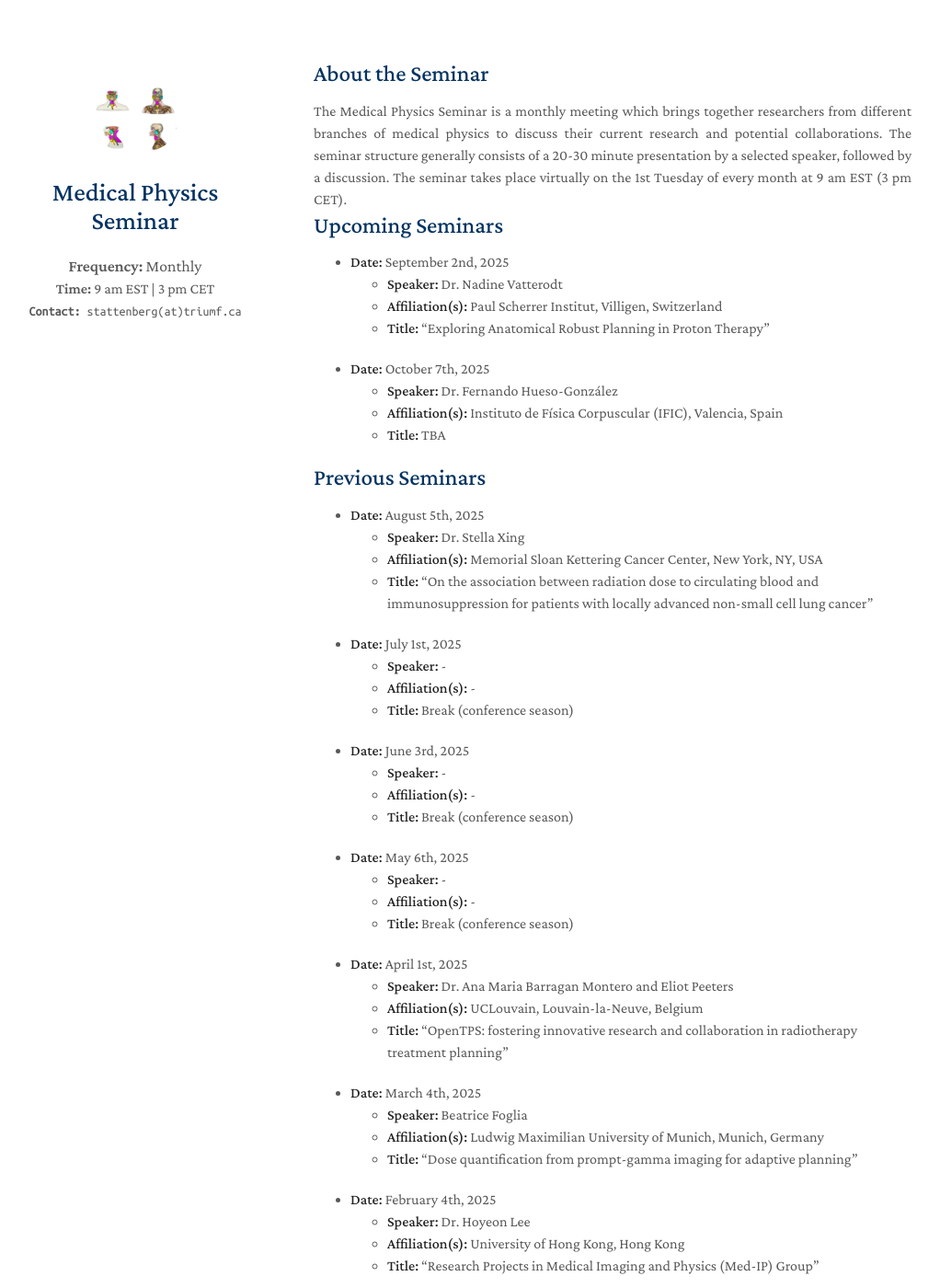
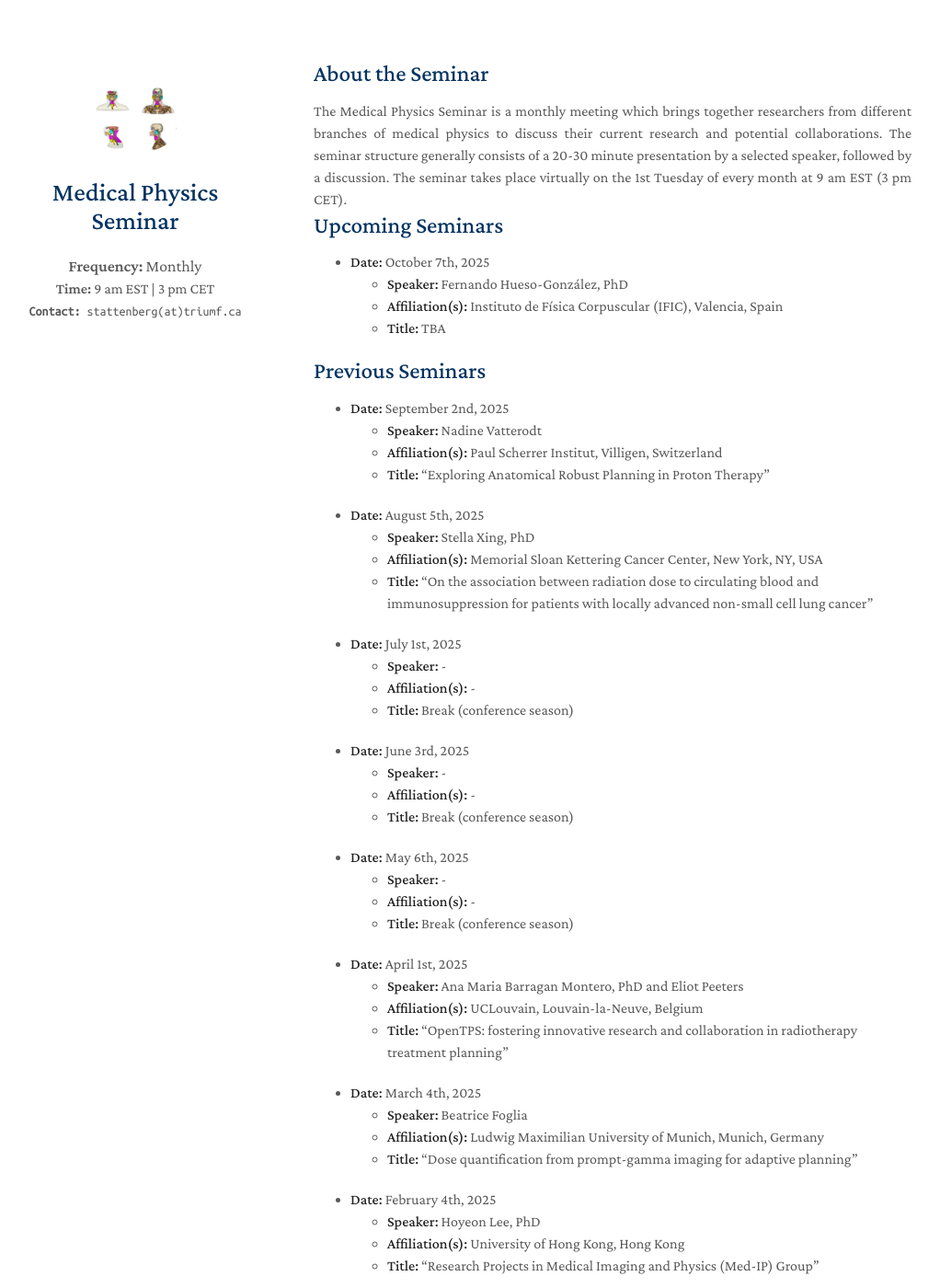
Before and after one commit to MedPhysSeminar/MedPhysSeminar.github.io, a Jekyll site: the page built from index.md, in a window 1280 px wide and 1400 px high. Shown: the whole window at 92% size, without its empty margins (129-1151 px from the left). Built offline with Jekyll 4.4.1, drawn with Linux system fonts in a browser that asks for light colours; nearby versions of some CDN libraries; a style sheet for code colours, icons or effects is not loaded; our own code applies the rules of GitHub Pages for plain Markdown files; some of the changed text lies outside the part shown.

Commit message:
Update index.md

```diff
--- a/index.md
+++ b/index.md
@@ -9,20 +9,20 @@ layout: homepage
 
 ## Upcoming Seminars
 
-- **Date:** September 2nd, 2025
-  - **Speaker:** Dr. Nadine Vatterodt
-  - **Affiliation(s):** Paul Scherrer Institut, Villigen, Switzerland
-  - **Title:** "Exploring Anatomical Robust Planning in Proton Therapy"
-
 - **Date:** October 7th, 2025
-  - **Speaker:** Dr. Fernando Hueso-González
+  - **Speaker:** Fernando Hueso-González, PhD
   - **Affiliation(s):** Instituto de Física Corpuscular (IFIC), Valencia, Spain
   - **Title:** TBA
 
 ## Previous Seminars
 
+- **Date:** September 2nd, 2025
+  - **Speaker:** Nadine Vatterodt
+  - **Affiliation(s):** Paul Scherrer Institut, Villigen, Switzerland
+  - **Title:** "Exploring Anatomical Robust Planning in Proton Therapy"
+
 - **Date:** August 5th, 2025
-  - **Speaker:** Dr. Stella Xing
+  - **Speaker:** Stella Xing, PhD
   - **Affiliation(s):** Memorial Sloan Kettering Cancer Center, New York, NY, USA
   - **Title:** "On the association between radiation dose to circulating blood and immunosuppression for patients with locally advanced non-small cell lung cancer"
 
@@ -42,7 +42,7 @@ layout: homepage
   - **Title:** Break (conference season)
 
 - **Date:** April 1st, 2025
-  - **Speaker:** Dr. Ana Maria Barragan Montero and Eliot Peeters
+  - **Speaker:** Ana Maria Barragan Montero, PhD and Eliot Peeters
   - **Affiliation(s):** UCLouvain, Louvain-la-Neuve, Belgium
   - **Title:** "OpenTPS: fostering innovative research and collaboration in radiotherapy treatment planning"
 
@@ -52,7 +52,7 @@ layout: homepage
   - **Title:** "Dose quantification from prompt-gamma imaging for adaptive planning"
 
 - **Date:** February 4th, 2025
-  - **Speaker:** Dr. Hoyeon Lee
+  - **Speaker:** Hoyeon Lee, PhD
   - **Affiliation(s):** University of Hong Kong, Hong Kong
   - **Title:** "Research Projects in Medical Imaging and Physics (Med-IP) Group"
 
@@ -62,7 +62,7 @@ layout: homepage
   - **Title:** Blood sparing radiotherapy for reducing lymphocyte depletion
 
 - **Date:** December 3rd, 2024
-  - **Speaker:** Dr. Mislav Bobic
+  - **Speaker:** Mislav Bobic, PhD
   - **Affiliation(s):** Massachusetts General Hospital and Harvard Medical School, Boston, MA, USA
   - **Title:** "Online Adaptive Proton Therapy: From Simulation to Experimental Validation"
 
@@ -72,36 +72,36 @@ layout: homepage
   - **Title:** "Y-90 Transarterial Radioembolization Dosimetry and Quantification of Sources of Error"
 
 - **Date:** October 1st, 2024
-  - **Speaker:** Dr. Abdelkhalek Hammi
+  - **Speaker:** Abdelkhalek Hammi, PhD
   - **Affiliation(s):** Technical University of Dortmund, Dortmund, Germany
   - **Title:** "Inter-subject cerebrovascular variability: a source of uncertainty for dose calculation to circulating blood"
 
 - **Date:** September 3rd, 2024
-  - **Speaker:** Dr. Xuanfeng Ding
+  - **Speaker:** Xuanfeng Ding, PhD
   - **Affiliation(s):** Corewell Health William Beaumont University Hospital, Royal Oak, MI, USA
   - **Title:** "Particle Arc Therapy"
 
 - **Date:** August 6th, 2024
-  - **Speaker:** Dr. Arthur Lalonde
+  - **Speaker:** Arthur Lalonde, PhD
   - **Affiliation(s):** Centre Hospitalier de l'Université de Montréal, Montréal, QC, Canada
   - **Title:** "Tackling the Challenges of Beam Modelling and Real-Time Monitoring in Ultra-High Dose Rate Electron Radiotherapy"
 
 - **Date:** July 2nd, 2024
-  - **Speaker:** Dr. Nadya Shusharina
+  - **Speaker:** Nadya Shusharina, PhD
   - **Affiliation(s):** Massachusetts General Hospital and Harvard Medical School, Boston, MA, USA
   - **Title:** "Harnessing DW-MRI to Identify Direction of Tumor Spread in Muscles"
 
 - **Date:** June 4th, 2024
-  - **Speaker:** Dr. Sebastian Tattenberg
+  - **Speaker:** Sebastian Tattenberg, PhD
   - **Affiliation(s):** NOSM University, Sudbury, ON, Canada and TRIUMF, Vancouver, BC, Canada
   - **Title:** "Proton Arc Therapy and Proton Range Uncertainty Reductions; Correlations between Blood Dose and Adverse Clinical Outcomes in Photon Therapy"
 
 - **Date:** May 7th, 2024
-  - **Speaker:** Dr. Jungwook Shin
+  - **Speaker:** Jungwook Shin, PhD
   - **Affiliation(s):** National Cancer Institute, Rockville, MD, USA
   - **Title:** "Imaging-based dosimetry and its applications for metastatic thyroid cancer treatment"
 
 - **Date:** April 16th, 2024
-  - **Speaker:** Dr. Wonmo Sung
+  - **Speaker:** Wonmo Sung, PhD
   - **Affiliation(s):** Catholic University of Korea, Seoul, South Korea
   - **Title:** "Radiation Damage to Blood Cells"
```
